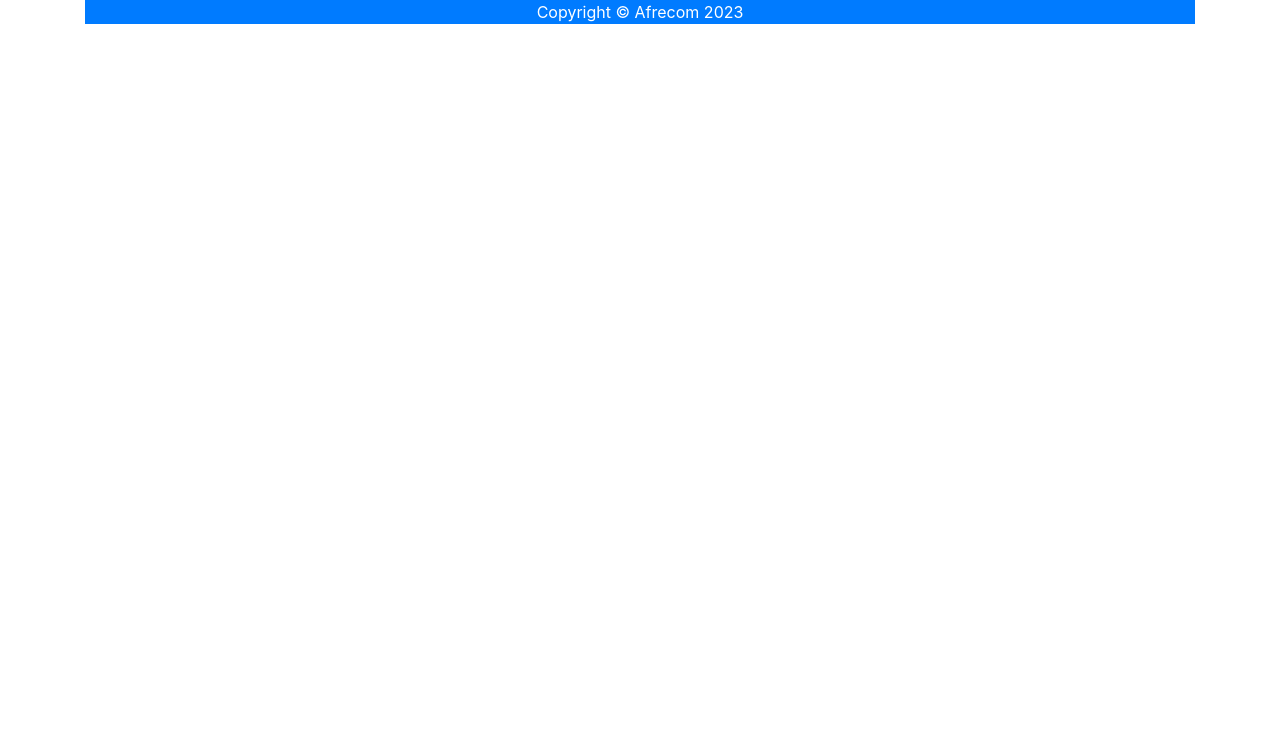
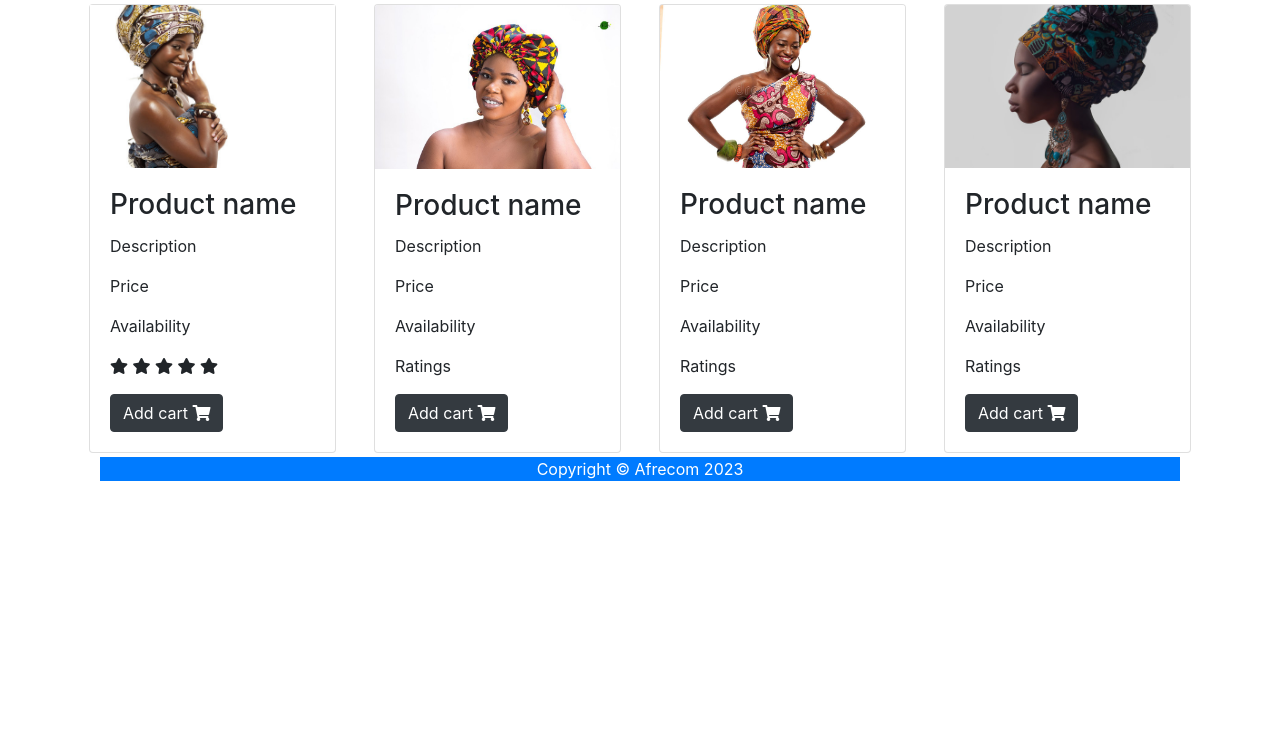
Before and after one commit to Hildah28/afrecommerce, a plain HTML site: page index.html in a window 1280 px wide. Shown: the part 56-800 px from the top of the page. Drawn offline with nearby package versions, Linux system fonts and the light colour scheme.

Commit message:
added products card

```diff
--- a/index.html
+++ b/index.html
@@ -11,7 +11,7 @@
       href="https://maxcdn.bootstrapcdn.com/bootstrap/4.5.2/css/bootstrap.min.css"
     />
     <link rel="stylesheet" href="https://maxcdn.bootstrapcdn.com/bootstrap/4.0.0/css/bootstrap.min.css" integrity="sha384-Gn5384xqQ1aoWXA+058RXPxPg6fy4IWvTNh0E263XmFcJlSAwiGgFAW/dAiS6JXm" crossorigin="anonymous">
-
+    <link rel="stylesheet" href="https://cdnjs.cloudflare.com/ajax/libs/font-awesome/5.14.0/css/all.min.css">
     <title>Afrecommerce</title>
   </head>
   <body>
@@ -53,6 +53,7 @@
                     </ul>
                             <input type="text" class="form-control" placeholder="Search">
                             <button class="btn btn-primary" type="submit">Search</button>
+                             <i class="fas fa-shopping-cart"></i>
                             <a class="nav-link text-white " href="#">Login</a>
                     </div>
                 </nav>
@@ -62,6 +63,70 @@
 
 
 
+
+
+
+<div class="container ">
+    <div class="row">
+      <div class="col-lg-3">
+        <div class="card  m-1">
+            <img class="img-responsive" src="images/360_F_57767504_pEpKIyn5wlRwEydRWuzuqHOsFKOFe9fJ.jpg" style="width:auto ;height:auto;">
+            <div class="card-body">
+                <h3 class="card-title text-sm">Product name</h3>
+                <p class="card-text text-sm">Description</p>
+                <p class="card-text text-sm">Price</p>
+                <p class="card-text text-sm">Availability</p>
+                <p class="card-text text-sm"><i class="fas fa-star"></i>
+                    <i class="fas fa-star"></i>
+                    <i class="fas fa-star"></i>
+                    <i class="fas fa-star"></i>
+                    <i class="fas fa-star"></i>
+                </p>
+                <button class="btn btn-dark" type="button">Add cart <i class="fas fa-shopping-cart"></i> </button>
+            </div>
+        </div>
+      </div>
+      <div class="col-lg-3">
+        <div class="card m-1">
+            <img src="/images/IKDMU87I-large.jpg" class="card-img-top" alt="...">
+            <div class="card-body">
+                <h3 class="card-title text-sm">Product name</h3>
+                <p class="card-text text-sm">Description</p>
+                <p class="card-text text-sm">Price</p>
+                <p class="card-text text-sm">Availability</p>
+                <p class="card-text text-sm">Ratings</p>
+                <button class="btn btn-dark" type="button">Add cart <i class="fas fa-shopping-cart"></i> </button>
+            </div>
+        </div>
+    </div>
+    <div class="col-lg-3">
+        <div class="card m-1">
+            <img src="/images/beautiful-african-fashion-model-traditional-dress-young-34795756.jpg" class="card-img-top" alt="...">
+            <div class="card-body">
+                <h3 class="card-title text-sm">Product name</h3>
+                <p class="card-text text-sm">Description</p>
+                <p class="card-text text-sm">Price</p>
+                <p class="card-text text-sm">Availability</p>
+                <p class="card-text text-sm">Ratings</p>
+                <button class="btn btn-dark" type="button">Add cart <i class="fas fa-shopping-cart"></i> </button>
+            </div>
+        </div>
+    </div>
+    <div class="col-lg-3">
+        <div class="card m-1">
+            <img src="/images/image4.jpg" class="card-img-top" alt="...">
+            <div class="card-body">
+                <h3 class="card-title text-sm">Product name</h3>
+                <p class="card-text text-sm">Description</p>
+                <p class="card-text text-sm">Price</p>
+                <p class="card-text text-sm">Availability</p>
+                <p class="card-text text-sm">Ratings</p>
+                <button class="btn btn-dark" type="button">Add cart <i class="fas fa-shopping-cart"></i> </button>
+            </div>
+        </div>
+    </div>
+
+</div>
 
 
 
--- /dev/null
+++ b/styles.css
@@ -0,0 +1,29 @@
+  @media (max-width: 575px) {
+    p {
+      font-size: 12px;
+    }
+  }
+
+  @media (min-width: 576px) and (max-width: 767px) {
+    p {
+      font-size: 14px;
+    }
+  }
+
+  @media (min-width: 768px) and (max-width: 991px) {
+    p {
+      font-size: 16px;
+    }
+  }
+
+  @media (min-width: 992px) and (max-width: 1199px) {
+    p {
+      font-size: 18px;
+    }
+  }
+
+  @media (min-width: 1200px) {
+    p {
+      font-size: 20px;
+    }
+  }
```
Also changed, not shown: images/360_F_57767504_pEpKIyn5wlRwEydRWuzuqHOsFKOFe9fJ.jpg (added), images/IKDMU87I-large.jpg (added), images/beautiful-african-fashion-model-traditional-dress-young-34795756.jpg (added), images/image1.webp (added), images/image3.jpg (added), images/image4.jpg (added).
